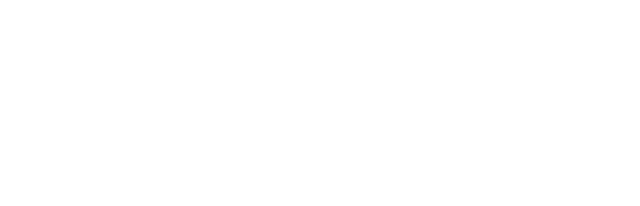
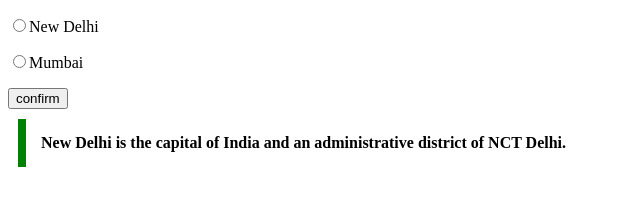
Before and after one commit to acciojob/trivia-atharmohd, a website: page main.html in a window 1280 px wide. Shown: the whole page, without its empty margins (0-640 px from the left). Drawn offline with Linux system fonts and the light colour scheme.

Commit message:
1assignment

```diff
--- a/main.html
+++ b/main.html
@@ -7,6 +7,14 @@
 </head>
 
 <body>
+
+<div>
+    <p><input type="radio" name="capital" value="New Delhi">New Delhi </p>
+    <p><input type="radio" name="capital" value="Mumbai">Mumbai</p>
+</div>
+<input type="button" value="confirm" onclick="check()">
+ <blockquote cite=" https://en.wikipedia.org/wiki/New_Delhi ">New Delhi is the capital of India and an administrative district of NCT Delhi.</blockquote>
+
 	<!-- the entire body must be written by student -->
     <script type="text/javascript" src="./script.js">
 </script>
--- a/styles.css
+++ b/styles.css
@@ -1,2 +1,10 @@
 
 /* Your CSS Code here. */
+blockquote{
+    max-width: 600px;
+    font-weight: bold;
+    background-color: #f8fffe"";
+    border-left: 8px solid green;
+    margin: 10px;
+    padding: 15px;
+}
```
